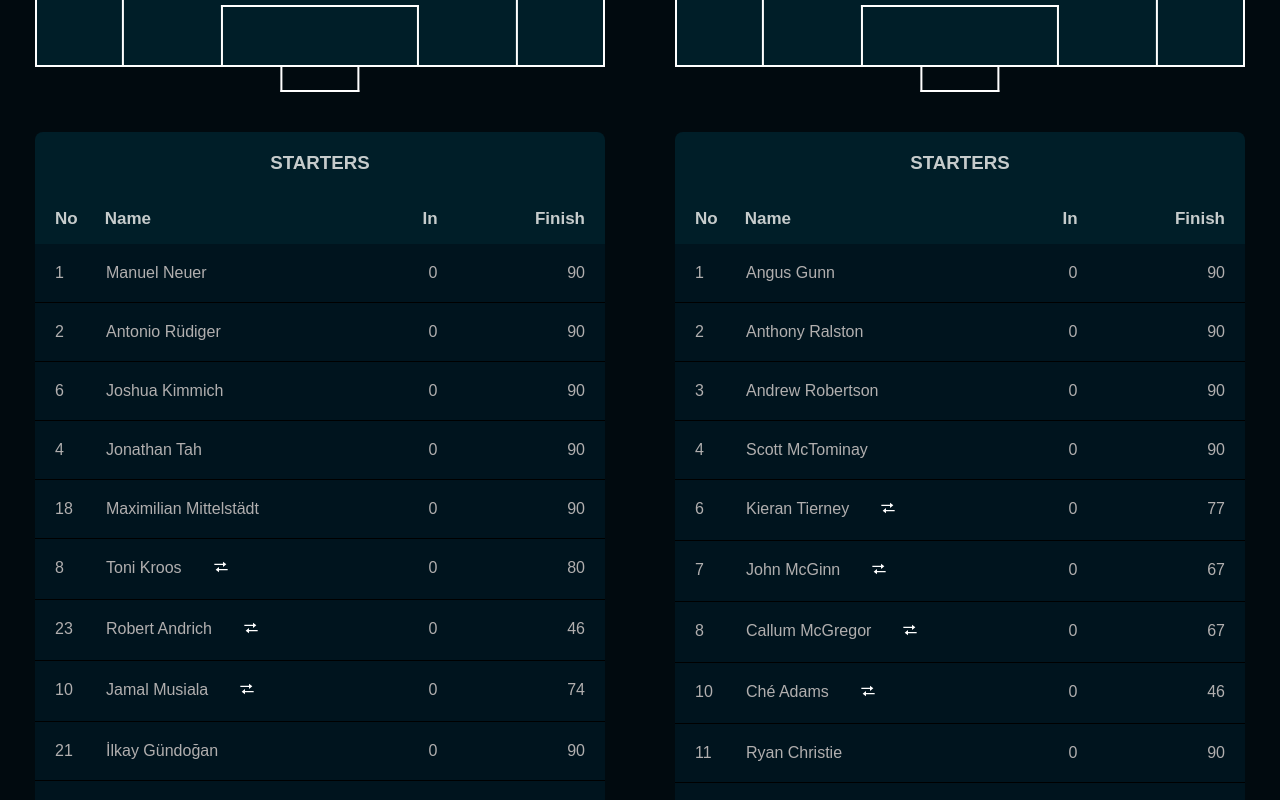
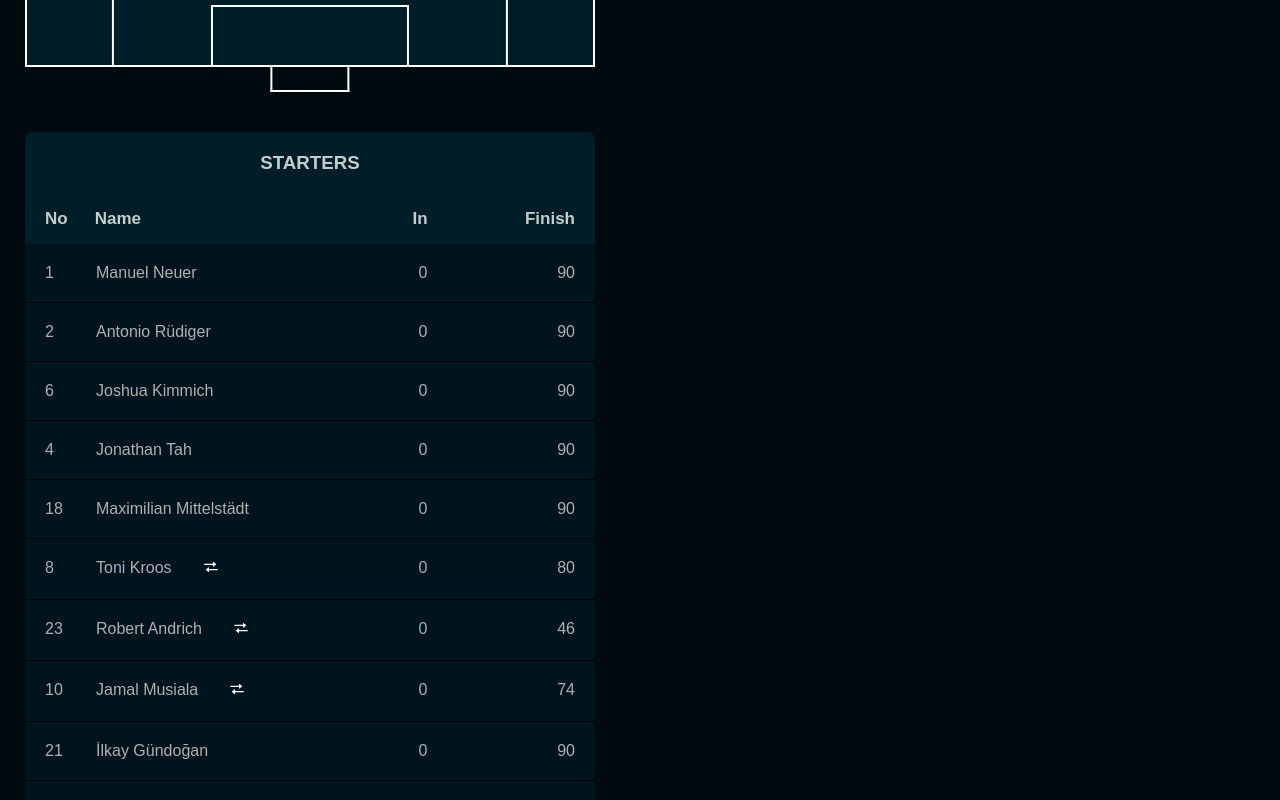
Before and after one commit to nikolai-dimitrov/Football-Tournament, a React (Vite) app in the folder Football-Tournament/: page /match/details/1 in a window 1280 px wide. Shown: the part 1180-1980 px from the top of the page. Built offline with nearby package versions, Linux system fonts and the light colour scheme.

Commit message:
refactor: change html structure and variables naming
Field and players information html elements now are placed in one parent element.

starterAndBenchPlayersSchema changed from nested array to object

```diff
--- a/Football-Tournament/src/components/MatchDetails/MatchDetails.jsx
+++ b/Football-Tournament/src/components/MatchDetails/MatchDetails.jsx
@@ -1,6 +1,6 @@
 import { useEffect, useState, useContext } from "react"
 import { useParams, Link } from "react-router"
-import { AnimatePresence } from "framer-motion"
+import { AnimatePresence, motion } from "framer-motion"
 import { Tooltip } from 'react-tooltip'
 import { TournamentContext } from "../../contexts/TournamentContext"
 
@@ -39,7 +39,7 @@ export const MatchDetails = () => {
 
         const allPlayersInMatch = playersMappedWithMatches[id];
 
-        const [ tempStarterAndBenchPlayersSchema, tempTeamsAndPositionsSchema ] = processMatchPlayers(allPlayersInMatch, ATeamID, BTeamID);
+        const [tempStarterAndBenchPlayersSchema, tempTeamsAndPositionsSchema] = processMatchPlayers(allPlayersInMatch, ATeamID, BTeamID);
 
         setCountries(state => [ACountryName, BCountryName]);
         setCurrentMatch(state => ({ ...match, Score: formattedScore }));
@@ -47,7 +47,7 @@ export const MatchDetails = () => {
         setTeamsAndPositionsSchema(state => tempTeamsAndPositionsSchema);
 
     }, [id, isLoading]);
-
+    console.log(countries)
     return (
         <section className={styles.matchDetails}>
             <AnimatePresence mode="wait">
@@ -76,10 +76,11 @@ export const MatchDetails = () => {
                                 ))}
                                 <p className={styles.score} >{currentMatch.Score}</p>
                             </div>
-                            <div className={styles.fieldsContainer}>
+                            <div className={styles.teamsContentContainer}>
+                                <motion.div>
                                     {teamsAndPositionsSchema.map(([teamID, positionObject], index) => (
-
-                                    <div key={teamID} className={styles.field}>
+                                        <div key={teamID} className={index == 0 ? `${styles.frontSide}` : `${styles.backSide}`}>
+                                            <div className={styles.field}>
                                                 <Link className={styles.teamInformationIconContainer} to={`/team/details/${teamID}?country=${countries[index]}`}>
                                                     <div data-tooltip-id="my-tooltip-1">
                                                         <IoInformationSharp size={34} />
@@ -112,12 +113,12 @@ export const MatchDetails = () => {
                                                     <TeamLines key={`${teamID}-${positionName}`} positionName={positionName} playersArray={playersArray} />
                                                 ))}
                                             </div>
+                                            <div className={styles.playersSection}>
+                                                <PlayersInformationTable substitutesAndStarters={starterAndBenchPlayersSchema[teamID]} teamId={teamID} />
+                                            </div>
+                                        </div>
                                     ))}
-                            </div>
-                            <div className={styles.playersSection}>
-                                {starterAndBenchPlayersSchema.map(([teamID, substitutesAndStartersObj], index) => (
-                                    <PlayersInformationTable key={teamID} substitutesAndStartersObj={substitutesAndStartersObj} teamId={teamID} />
-                                ))}
+                                </motion.div>
                             </div>
                         </FadeTransition>
                 }
--- a/Football-Tournament/src/components/MatchDetails/PlayersInformationTable/PlayersInformationTable.jsx
+++ b/Football-Tournament/src/components/MatchDetails/PlayersInformationTable/PlayersInformationTable.jsx
@@ -2,11 +2,12 @@ import { BiTransfer } from "react-icons/bi";
 
 import styles from "./players-information-table.module.css"
 
-export const PlayersInformationTable = ({ substitutesAndStartersObj, teamId }) => {
+export const PlayersInformationTable = ({ substitutesAndStarters, teamId }) => {
+
     return (
         <div className={styles.playersContainer}>
             {/* type: starter OR substitutes, playersArray: array with objects which is corresponding to starter or substitute type for the current team and match */}
-            {Object.entries(substitutesAndStartersObj).map(([type, playersArray], index) => (
+            {Object.entries(substitutesAndStarters).map(([type, playersArray], index) => (
                 playersArray.length > 0 ?
                     (<ul key={`${teamId}-${type}`}>
                         <h3>{type.toUpperCase()}</h3>
@@ -19,7 +20,7 @@ export const PlayersInformationTable = ({ substitutesAndStartersObj, teamId }) =
                             <p>Finish</p>
                         </div>
                         {/* currentPlayerRecord contains all information for the player and information for its participation in the current match */}
-                        {playersArray.map((currentPlayerRecord) => (
+                        {playersArray?.map((currentPlayerRecord) => (
                             <li key={currentPlayerRecord.playerDetails.FullName} className={styles.playerRecord}>
                                 <div className={styles.playerNameWrapper}>
                                     <p className={styles.playerNumber}>{currentPlayerRecord.playerDetails.TeamNumber}</p>
--- a/Football-Tournament/src/components/MatchDetails/match-details.module.css
+++ b/Football-Tournament/src/components/MatchDetails/match-details.module.css
@@ -1,5 +1,11 @@
 .loadingLayoutContainer {
 	height: calc(100vh - 184px);
+}
+
+.matchDetails {
+	max-width: 1370px;
+	margin: 0 auto;
+	padding: 0 25px 0 25px;
 }
 
 /* Match Result */
@@ -8,7 +14,7 @@
 	justify-content: space-between;
 	gap: 20px;
 	color: #c6cccc;
-	background: #001e28;
+	/* background: #001e28; */
 	font-size: 46px;
 	border-radius: 8px;
 	text-align: center;
@@ -41,7 +47,20 @@
 	order: 2;
 }
 
-/* Fields */
+/* Page content */
+.teamsContentContainer {
+	display: flex;
+	justify-content: space-between;
+}
+
+.frontSide {
+
+}
+
+.backSide {
+
+}
+
 .teamInformationIconContainer {
 	position: absolute;
 	top: -40px;
@@ -52,15 +71,11 @@
 	scale: 1.3;
 }
 
-.fieldsContainer {
-	display: flex;
-	justify-content: space-around;
-	margin-bottom: 65px;
-}
-
+/* Fields */
 .field {
 	width: 570px;
 	height: 770px;
+	margin-bottom: 65px;
 	background-color: #001e28;
 	position: relative;
 	border: 2px solid #fff;
@@ -185,5 +200,11 @@
 /* Players information from minutes to minutes section */
 .playersSection {
 	display: flex;
-	justify-content: space-around;
+	justify-content: space-between;
 }
+
+
+/* Media queries */
+@media screen and (max-width: 1224px) {
+
+}
--- a/Football-Tournament/src/utils/buildTournament.js
+++ b/Football-Tournament/src/utils/buildTournament.js
@@ -23,15 +23,15 @@ const isStarterPlayerChanged = (currentPlayerRecord) => {
 	return isStarterPlayerChanged;
 };
 
-const addPlayerToPosition = (currentPlayer, teamPositionsObj) => {
+const addPlayerToPosition = (currentPlayer, teamPositions) => {
 	const currentPlayerPosition = currentPlayer.playerDetails.Position;
-	teamPositionsObj[currentPlayerPosition].push(currentPlayer);
+	teamPositions[currentPlayerPosition].push(currentPlayer);
 };
 
-const addPlayerToStarterOrSubs = (currentPlayer, startersSubsObj) => {
+const addPlayerToStarterOrSubs = (currentPlayer, startersSubs) => {
 	const keyString =
 		currentPlayer.fromMinutes == "0" ? "starters" : "substitutes";
-	startersSubsObj[keyString].push(currentPlayer);
+	startersSubs[keyString].push(currentPlayer);
 };
 
 const getTeamWinner = (ATeamScore, BTeamScore, ATeamName, BTeamName) => {
@@ -221,49 +221,49 @@ export const createPlayersToMatchesRelations = (
 
 // Add current player to starters and benched players and also map players with their positions in this function to avoid duplicate logic and and doing 1 additional iteration over the all players array.
 export const processMatchPlayers = (allPlayersInMatch, ATeamID, BTeamID) => {
-	const ATeamPositionsObj = {
+	const ATeamPositions = {
 		GK: [],
 		DF: [],
 		MF: [],
 		FW: [],
 	};
 
-	const BTeamPositionsObj = {
+	const BTeamPositions = {
 		GK: [],
 		DF: [],
 		MF: [],
 		FW: [],
 	};
 
-	const ATeamStartersBenchesObj = {
+	const ATeamStartersBenches = {
 		starters: [],
 		substitutes: [],
 	};
 
-	const BTeamStartersBenchesObj = {
+	const BTeamStartersBenches = {
 		starters: [],
 		substitutes: [],
 	};
 
 	const teamsAndPositionsSchema = [
-		[ATeamID, ATeamPositionsObj],
-		[BTeamID, BTeamPositionsObj],
+		[ATeamID, ATeamPositions],
+		[BTeamID, BTeamPositions],
 	];
 
-	const starterAndBenchPlayersSchema = [
-		[ATeamID, ATeamStartersBenchesObj],
-		[BTeamID, BTeamStartersBenchesObj],
-	];
+	const starterAndBenchPlayersSchema = {
+		[ATeamID]: ATeamStartersBenches,
+		[BTeamID]: BTeamStartersBenches,
+	};
 
 	allPlayersInMatch.forEach((currentPlayer) => {
 		const currentPlayerTeamId = currentPlayer.playerDetails.TeamID;
 
 		if (currentPlayerTeamId == ATeamID) {
-			addPlayerToPosition(currentPlayer, ATeamPositionsObj);
-			addPlayerToStarterOrSubs(currentPlayer, ATeamStartersBenchesObj);
+			addPlayerToPosition(currentPlayer, ATeamPositions);
+			addPlayerToStarterOrSubs(currentPlayer, ATeamStartersBenches);
 		} else {
-			addPlayerToPosition(currentPlayer, BTeamPositionsObj);
-			addPlayerToStarterOrSubs(currentPlayer, BTeamStartersBenchesObj);
+			addPlayerToPosition(currentPlayer, BTeamPositions);
+			addPlayerToStarterOrSubs(currentPlayer, BTeamStartersBenches);
 		}
 	});
 
```
Lines whose indentation alone changed are shown as unchanged.
